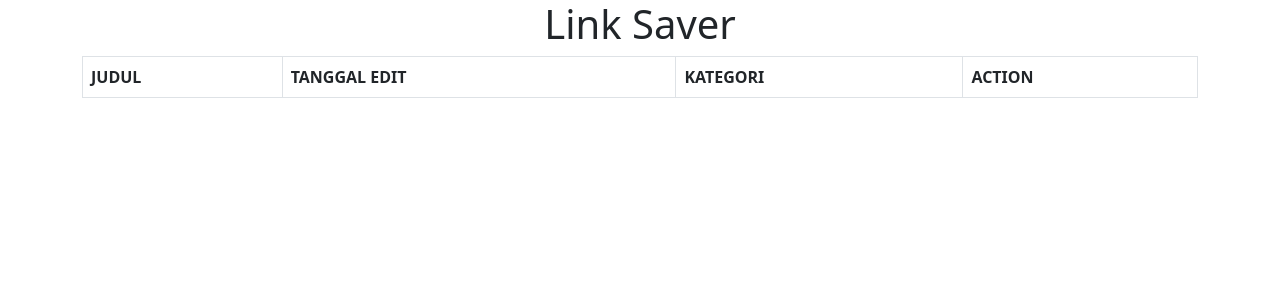
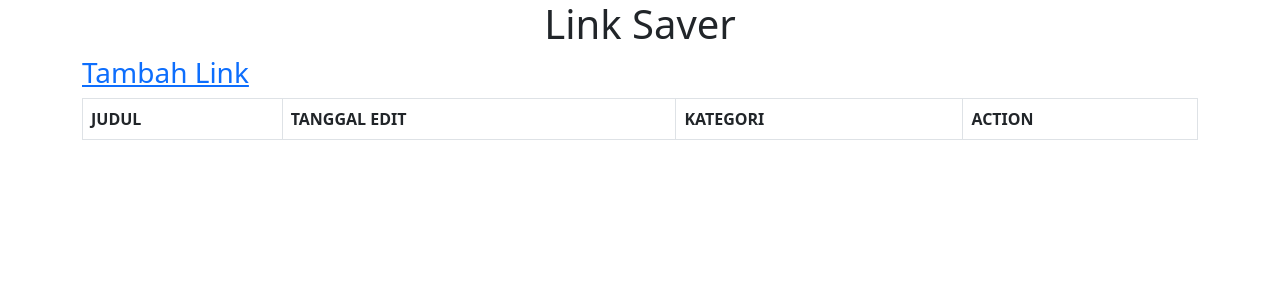
Before and after one commit to IpunkDkk/linksaver, a Django app: page /list-link/ in a window 1280 px wide. Shown: the top 300 px of the page. Run offline with Django 3.2, Linux system fonts and the light colour scheme; data that the repository does not hold is empty; some libraries are stand-ins or nearby versions.

Commit message:
penambahan fitur sedikit

```diff
--- a/app/templates/daftar-link.html
+++ b/app/templates/daftar-link.html
@@ -3,6 +3,9 @@
 {% block content %}
 
 <div class="container">
+    <h3>
+        <a href="{% url 'tambah-link' %}">Tambah Link</a>
+    </h3>
     <table class="table table-bordered table-striped">
         <div class="table-responsive">
             <thead>
@@ -19,7 +22,10 @@
                     <td><a href="{{link.link}}">{{link.judul}}</a></td>
                     <td>{{link.tanggal}}</td>
                     <td>{{link.kategori_id}}</td>
-                    <td><a href="{% url 'edit-link' link.id %} " class="btn btn-primary">Ubah</a></td>
+                    <td>
+                        <a href="{% url 'edit-link' link.id %} " class="btn btn-primary">Ubah</a>
+                        <a href="{% url 'hapus-link' link.id %} " class="btn btn-danger" onclick="return confirm('yakin nih ?')">Hapus</a>
+                    </td>
                 </tr>
                 {% endfor %}
             </tbody>
--- a/app/templates/tambah-link.html
+++ b/app/templates/tambah-link.html
@@ -12,6 +12,7 @@
         {% csrf_token %}
         {{form.as_p}}
         <button class="btn btn-primary">Simpan</button>
+        <a href="{% url 'list-link' %}" class="btn btn-danger">Kembali</a>
     </form>
 </div>
 
--- a/app/views.py
+++ b/app/views.py
@@ -5,6 +5,12 @@ from app.models import Saver
 
 # Create your views here.
 
+
+def hapus_link(request , id_link):
+    saver = Saver.objects.filter(id = id_link)
+    saver.delete()
+    messages.success(request , 'Link Berhasil DIhapus')
+    return redirect('list-link')
 
 
 
--- a/linksaver/urls.py
+++ b/linksaver/urls.py
@@ -1,21 +1,6 @@
-"""linksaver URL Configuration
-
-The `urlpatterns` list routes URLs to views. For more information please see:
-    https://docs.djangoproject.com/en/3.1/topics/http/urls/
-Examples:
-Function views
-    1. Add an import:  from my_app import views
-    2. Add a URL to urlpatterns:  path('', views.home, name='home')
-Class-based views
-    1. Add an import:  from other_app.views import Home
-    2. Add a URL to urlpatterns:  path('', Home.as_view(), name='home')
-Including another URLconf
-    1. Import the include() function: from django.urls import include, path
-    2. Add a URL to urlpatterns:  path('blog/', include('blog.urls'))
-"""
 from django.contrib import admin
 from django.urls import path
-from app.views import home , tambahlink , linkview , editlink
+from app.views import home , tambahlink , linkview , editlink , hapus_link
 
 urlpatterns = [
     path('admin/', admin.site.urls),
@@ -23,4 +8,5 @@ urlpatterns = [
     path('tambah-link/', tambahlink , name='tambah-link'),
     path('list-link/' , linkview , name='list-link'),
     path('edit-link/<int:id_link>' , editlink , name='edit-link'),
+    path('hapus-link/<int:id_link>' , hapus_link , name='hapus-link'),
 ]
```
